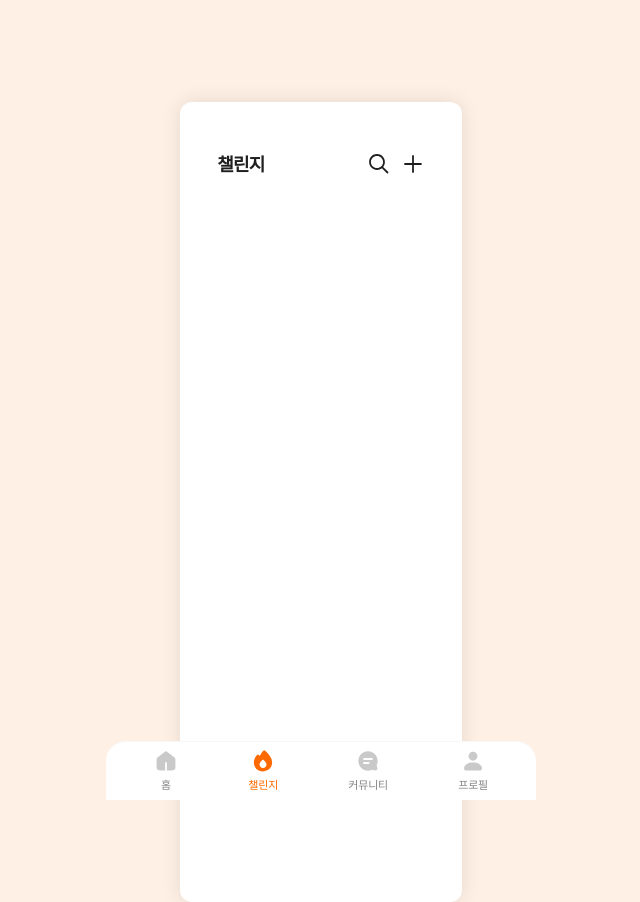
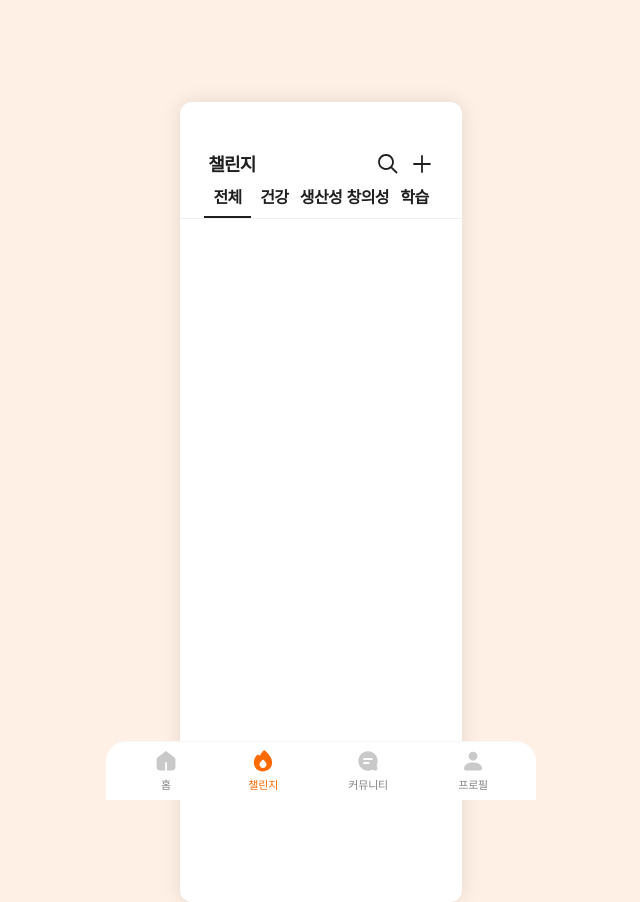
Before and after one commit to Chaellimi/Chaellimi_Web, a Next.js app: page /challenge in a window 1280 px wide. Shown: the whole page, without its empty margins (319-959 px from the left). Built offline with nearby package versions, Linux system fonts and the light colour scheme.

Commit message:
feat(#27) :: 챌린지 카테고리 부분 퍼블리싱 완료

```diff
--- a/src/app/challenge/page.tsx
+++ b/src/app/challenge/page.tsx
@@ -1,16 +1,40 @@
+'use client';
+
 import { MagnifyingGlassIcon, PlusIcon } from '@public/icons/Challenge';
 import React from 'react';
 
+const challengeCategories = [
+  { id: 1, name: '전체' },
+  { id: 2, name: '건강' },
+  { id: 3, name: '생산성' },
+  { id: 4, name: '창의성' },
+  { id: 5, name: '학습' },
+];
+
 const Challenge = () => {
+  const [activeCategory, setActiveCategory] = React.useState(1);
+
   return (
-    <div className="w-full h-full pl-8 pr-8 text-gray-black">
-      <header className="flex items-center justify-between w-full h-11 pr-[0.31rem] pl-[0.31rem]">
+    <div className="w-full h-full text-gray-black">
+      <header className="flex items-center justify-between w-full h-11 pr-[1.75rem] pl-[1.75rem] pb-2 pt-2">
         <div className="text-h3">챌린지</div>
         <div className="flex items-center gap-[0.62rem]">
           <MagnifyingGlassIcon />
           <PlusIcon />
         </div>
       </header>
+
+      <div className="flex flex-row items-center justify-between w-full pl-6 pr-6 border-b border-gray-100">
+        {challengeCategories.map((item) => (
+          <div
+            key={item.id}
+            className={`flex items-center justify-center w-16 text-he pb-[0.44rem] ${item.id === activeCategory ? 'border-b-2 border-gray-black' : 'pb-[0.56rem]'}`}
+            onClick={() => setActiveCategory(item.id)}
+          >
+            {item.name}
+          </div>
+        ))}
+      </div>
     </div>
   );
 };
```
